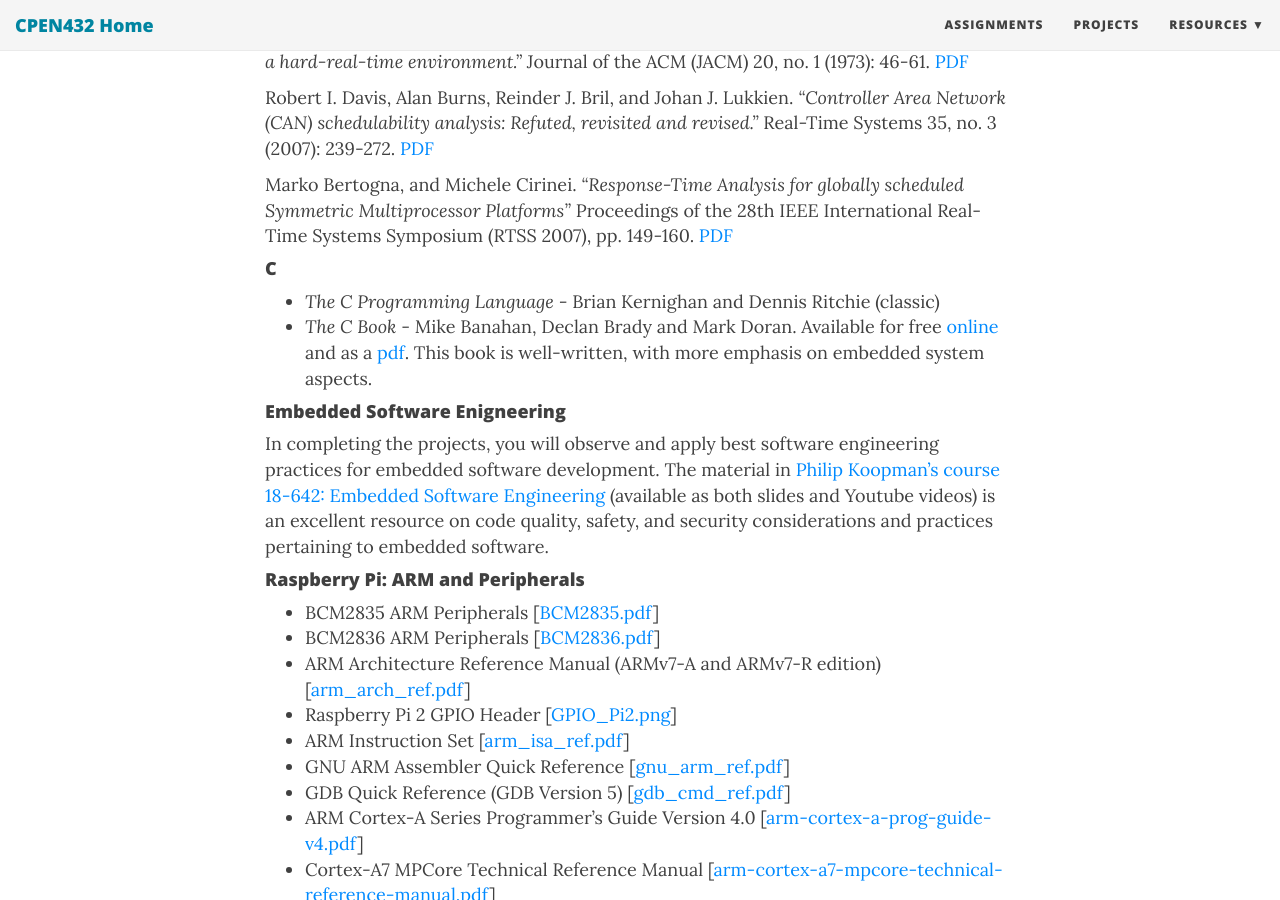
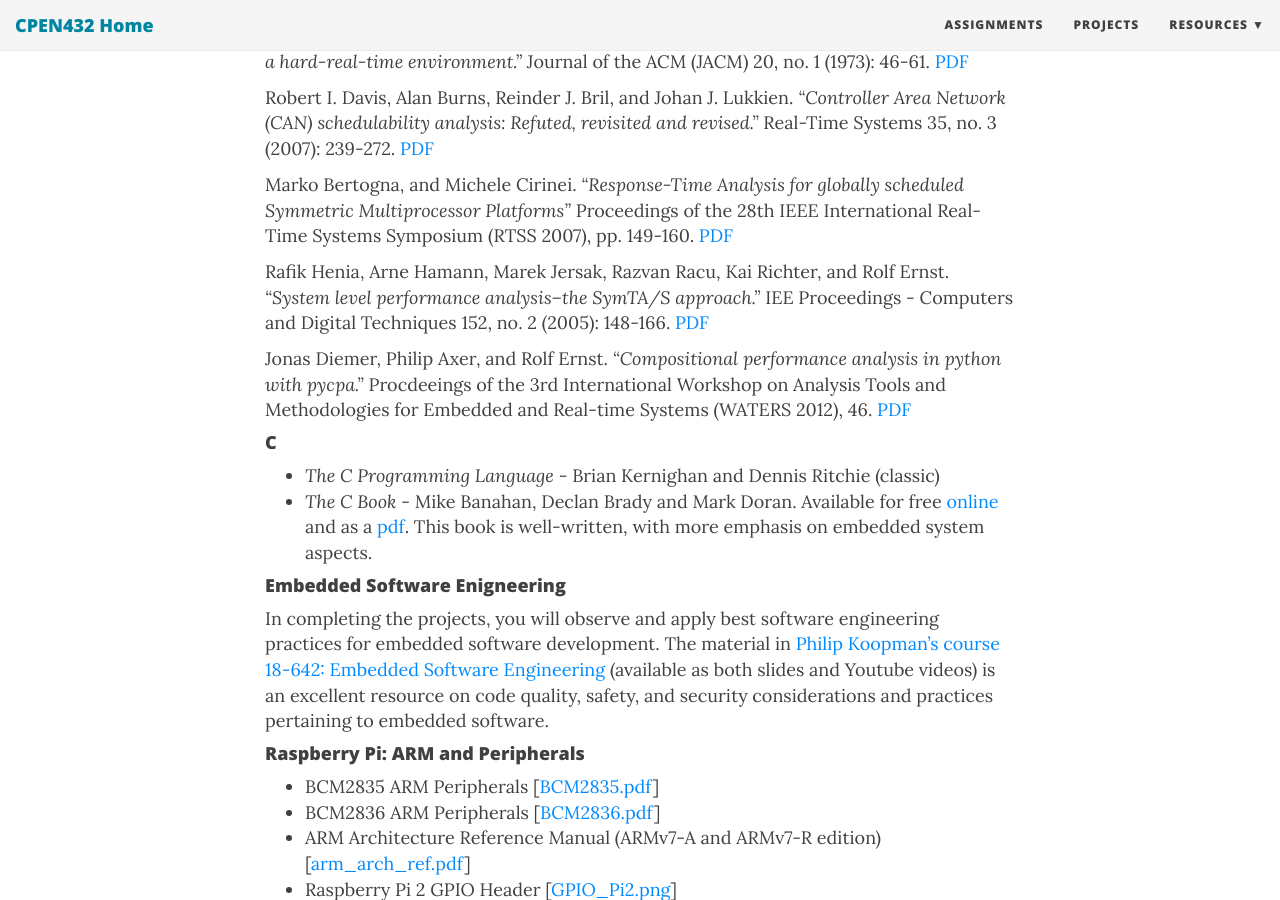
Before and after one commit to CPEN432/cpen432.github.io, a Jekyll site: the page built from readings.md, in a window 1280 px wide and 900 px high, scrolled down 553 px. Built offline with Jekyll 4.4.1, drawn with Linux system fonts in a browser that asks for light colours; nearby versions of some CDN libraries.

Commit message:
Update readings.md

```diff
--- a/readings.md
+++ b/readings.md
@@ -25,6 +25,10 @@ Chung Laung Liu and James W. Layland. _"Scheduling algorithms for multiprogrammi
 Robert I. Davis, Alan Burns, Reinder J. Bril, and Johan J. Lukkien. _"Controller Area Network (CAN) schedulability analysis: Refuted, revisited and revised."_ Real-Time Systems 35, no. 3 (2007): 239-272. [PDF](http://cpen432.github.io/resources/P2-davis-etal.pdf)
 
 Marko Bertogna, and Michele Cirinei. _"Response-Time Analysis for globally scheduled Symmetric Multiprocessor Platforms"_ Proceedings of the 28th IEEE International Real-Time Systems Symposium (RTSS 2007), pp. 149-160. [PDF](http://cpen432.github.io/resources/P3-bertogna-cirinei.pdf)
+
+Rafik Henia, Arne Hamann, Marek Jersak, Razvan Racu, Kai Richter, and Rolf Ernst. _"System level performance analysis–the SymTA/S approach."_ IEE Proceedings - Computers and Digital Techniques 152, no. 2 (2005): 148-166. [PDF](http://cpen432.github.io/resources/P4-henia-etal.pdf)
+
+Jonas Diemer, Philip Axer, and Rolf Ernst. _"Compositional performance analysis in python with pycpa."_ Procdeeings of the 3rd International Workshop on Analysis Tools and Methodologies for Embedded and Real-time Systems (WATERS 2012), 46. [PDF](http://cpen432.github.io/resources/P5-diemer-etal.pdf)
 
 #### C
 * _The C Programming Language_ - Brian Kernighan and Dennis Ritchie (classic)
```
